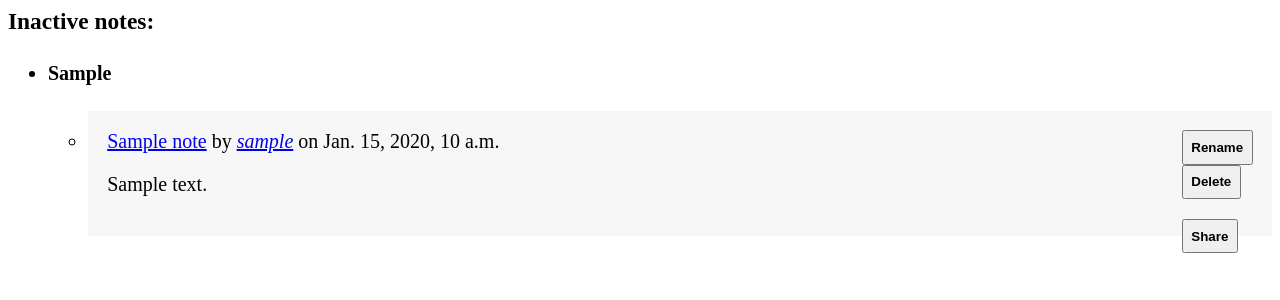
After one commit to damian234527/FinalProject, a Django app: page /notes/inactive/ in a window 1280 px wide. The commit adds this page. Shown: the top 300 px of the page. Run offline with Django 4.2, Linux system fonts and the light colour scheme; a user stored in the database is signed in; tables that the repository leaves empty hold one stand-in row (values such as "Sample post"); some libraries are stand-ins or nearby versions.

Commit message:
Prace nad notatkami, modele, listy, formularze, większość widoków

```diff
--- a/notes/models.py
+++ b/notes/models.py
@@ -1,15 +1,29 @@
 from django.db import models
 from authentication.models import Student
-from timetable.models import Course
+from timetable.models import Course, Timetable
+import uuid
+from django.db.models.signals import post_save
+from django.dispatch import receiver
+
 
 class Note(models.Model):
+    name = models.CharField(max_length=100)
     content = models.TextField()
     author = models.ForeignKey(Student, null=True, on_delete=models.SET_NULL)
     course = models.ForeignKey(Course, null=True, on_delete=models.SET_NULL)
+    timetable = models.ForeignKey(Timetable, null=True, on_delete=models.SET_NULL)
     date_created = models.DateTimeField(auto_now_add=True)
     date_modified = models.DateTimeField(auto_now=True)
     is_active = models.BooleanField(default=True)
+    share_link = models.UUIDField(default=uuid.uuid4, editable=False, unique=True)
 
 class Note_assignment(models.Model):
-    student = models.ForeignKey(Student, on_delete=models.CASCADE)
+    student = models.ForeignKey(Student, on_delete=models.CASCADE, null=True)
     note = models.ForeignKey(Note, on_delete=models.CASCADE)
+
+@receiver(post_save, sender=Note)
+def assign_note_to_assignment(sender, instance, created, **kwargs):
+    if created:
+        student = instance.author
+        note_assignment = Note_assignment.objects.create(student=student, note=instance)
+post_save.connect(assign_note_to_assignment, sender=Note)
--- /dev/null
+++ b/notes/templates/notes/notes_list_inactive.html
@@ -0,0 +1,57 @@
+{% load static %}
+<link rel="stylesheet" type="text/css" href="{% static 'style.css' %}">
+<h3>Inactive notes:</h3>
+{% if notes_by_course %}
+<ul class="notes-list">
+    {% for key, notes in notes_by_course.items %}
+    <li><h4>{{ key }}</h4></li>
+    {% for note in notes %}
+    <ul>
+        <li class="note-item">
+            <a href="{% url 'notes:details' note.id %}">{{ note.name }}</a>
+            {% if note.author %}
+            by
+            <a href="{% url 'authentication:user_profile' note.author %}"><i> {{ note.author }}</i></a>
+            {% else %}
+            <i>by anonymous user</i>
+            {% endif %}
+            on {{note.date_created}}
+            <div class="btn-group" style="float: right;">
+                {% if request.user == note.author %}
+                <button type="submit" class="btn btn-primary btn-medium" hx-get="{% url 'notes:rename_note' note.id %}" hx-target="#dialog">
+                    <strong class="btn-medium-text">
+                        Rename
+                    </strong>
+                </button>
+                <form action="{% url 'notes:delete_note' note.id %}" onsubmit="return confirm('Are you sure you want to delete the note? This action cannot be undone.')">
+                    <button type="submit" class="btn btn-primary btn-medium">
+                        <strong class="btn-medium-text">
+                            Delete
+                        </strong>
+                    </button>
+                </form>
+                {% else %}
+                <form action="{% url 'notes:remove_note' note.id %}" onsubmit="return confirm('Are you sure you want to remove the note? This action cannot be undone.')" >
+                    <button type="submit" class="btn btn-primary btn-medium">
+                        <strong class="btn-medium-text">
+                            Remove
+                        </strong>
+                    </button>
+                </form>
+                {% endif %}
+                <button type="submit" class="btn btn-primary btn-medium" hx-get="{% url 'notes:share_note' note.id %}" hx-target="#dialog">
+                    <strong class="btn-medium-text">
+                        Share
+                    </strong>
+                </button>
+            </div>
+            <p>{{note.content|truncatechars:50}}</p>
+        </li>
+    </ul>
+    {% endfor %}
+    {% endfor %}
+
+</ul>
+{% else %}
+<h3>Nothing here, you can add new notes using the 'add note' button.</h3>
+{% endif %}
--- a/notes/urls.py
+++ b/notes/urls.py
@@ -3,5 +3,16 @@ from . import views
 
 app_name = "notes"
 urlpatterns = [
-    # path("", index, name="page"),
+    path("", views.main, name="main"),
+    path("<int:note_id>", views.details, name="details"),
+    path("private/", views.user_notes, name="user_list"),
+    path("public/", views.public_notes, name="public_list"),
+    path("inactive/", views.inactive_notes, name="inactive_list"),
+    path("add/", views.add_note, name="add_note"),
+    path("<int:note_id>/edit/", views.edit_note, name="edit_note"),
+    path("<int:note_id>/delete/", views.delete_note, name="delete_note"),
+    path("<int:note_id>/remove/", views.remove_note, name="remove_note"),
+    path("<int:note_id>/share/", views.share_note, name="share_note"),
+    path("assign/", views.assign_note, name="assign_note"),
+
 ]
--- a/notes/views.py
+++ b/notes/views.py
@@ -1,4 +1,113 @@
-from django.shortcuts import render
+from django.shortcuts import render, get_object_or_404, redirect
+from .forms import NoteForm, AddExistingNoteForm
+from .models import Note, Note_assignment
+from django.http import HttpResponse
+from django.contrib import messages
+from timetable.models import Course
+from django.db.models import Q
 
-def index(request):
+def sort_by_course(assigned_notes):
+    courses_ids = assigned_notes.values_list("course_id", flat=True).distinct()
+    courses = Course.objects.filter(id__in=courses_ids).order_by("course_name")
+    notes_by_course = {}
+    for course in courses:
+        notes_for_course = assigned_notes.filter(course_id=course.id)
+        notes_for_course = notes_for_course.order_by('timetable')
+        notes_by_course[course] = notes_for_course
+        return notes_by_course
+
+def user_notes(request):
+    if request.user.is_authenticated:
+        assigned_notes = Note_assignment.objects.filter(student_id=request.user.id)
+        user_notes = Note.objects.filter(Q(id__in=assigned_notes.values("note_id")) & Q(is_active=True))
+        notes_by_course = sort_by_course(user_notes)
+        print(notes_by_course)
+        return render(request, "notes/notes_list_private.html", {"notes_by_course": notes_by_course})
+
+def public_notes(request):
+    not_assigned_notes = Note_assignment.objects.filter(student_id=None)
+    public_notes = Note.objects.filter(Q(id__in=not_assigned_notes.values("note_id")) & Q(is_active=True))
+    notes_by_course = sort_by_course(public_notes)
+    return render(request, "notes/notes_list_public.html", {"notes_by_course": notes_by_course})
+
+def inactive_notes(request):
+    not_active_notes = Note_assignment.objects.filter(Q(student_id=request.user.id) | Q(student_id=None))
+    inactive_notes = Note.objects.filter(Q(id__in=not_active_notes.values("note_id")) & Q(is_active=True))
+    notes_by_course = sort_by_course(inactive_notes)
+    return render(request, "notes/notes_list_inactive.html", {"notes_by_course": notes_by_course})
+
+def details(request, note_id):
+    return render(request, "notes/details.html")
+
+def main(request):
+    return render(request, "notes/notes.html")
+
+def add_note(request):
+    user = request.user if request.user.is_authenticated else None
+    if request.method == "POST":
+        new_note_form = NoteForm(user, request.POST)
+        if new_note_form.is_valid():
+            new_note_form.save()
+            return HttpResponse(status=204, headers={'HX-Trigger': 'note_changed'})
+    else:
+        new_note_form = NoteForm(user)
+        return render(request, "notes/add_note.html", {"new_note_form": new_note_form})
+def edit_note(request, note_id):
+    current_note = get_object_or_404(Note, pk=note_id)
+    if request.method == "POST":
+        edit_note_form = NoteForm(request.POST, instance=current_note)
+        if edit_note_form.is_valid():
+            edit_note_form.save()
+            return HttpResponse(status=204, headers={'HX-Trigger': 'note_changed'})
+    else:
+        edit_note_form = NoteForm(instance=current_note)
+        return render(request, "notes/add_note.html", {"edit_note_form": edit_note_form})
+
+def share_note(request, note_id):
+    note = Note.objects.get(pk=note_id)
+    share_link = note.share_link
+    author = note.author
+    return render(request, "notes/share_note.html",
+                  {"share_link": share_link, "author": author, "note_id": note_id})
+
+def delete_note(request, note_id):
+    try:
+        note = get_object_or_404(Note, pk = note_id)
+        note.delete()
+        return HttpResponse(status=204, headers={'HX-Trigger': 'note_changed'})
+    except Exception as e:
+        messages.error(request, "Something went wrong when deleting note: ", e)
+
+def remove_note(request, note_id):
+    try:
+        note = get_object_or_404(Note, pk = note_id)
+        note.delete()
+        return HttpResponse(status=204, headers={'HX-Trigger': 'note_changed'})
+    except Exception as e:
+        messages.error(request, "Something went wrong when deleting note: ", e)
+
+def assign_note(request):
+    user = request.user if request.user.is_authenticated else None
+    if user:
+        if request.method == "POST":
+            add_note_form = AddExistingNoteForm(request.POST)
+            if add_note_form.is_valid():
+                entered_link = add_note_form.cleaned_data["note_link"]
+                note = get_object_or_404(Note, share_link=entered_link)
+                try:
+                    Note_assignment.objects.create(note=note, student=user)
+                except:
+                    if Note_assignment.objects.filter(note=note, student=user).exists():
+                        messages.warning(request, "Given note already added")
+                    else:
+                        messages.error(request, "Something went wrong")
+                messages.success(request, "Timetable added successfully")
+                return HttpResponse(status=204)
+        else:
+            add_note_form = AddExistingNoteForm()
+        return render(request, "notes/add_existing_note.html", {"add_note_form": add_note_form})
+
+def change_status(request, note_id):
+    note = Note.object.get_or_404(pk=note_id)
+    note.is_active = not note.is_active
     return 1
--- a/static/style.css
+++ b/static/style.css
@@ -85,3 +85,25 @@ input[type=button], input[type=submit], input[type=reset] {
 .btn-medium-text{
         font-size: .5 vw;
 }
+
+.note-section {
+    margin-top: 5rem;
+}
+
+.note-subsection {
+    margin-top: 1.5rem;
+}
+
+.note-list {
+    list-style-type: none;
+    margin-top: 1rem;
+}
+.note-item {
+    padding: 1.5vw;
+    margin-bottom: .1rem;
+    margin-top: 0;
+    background-color: #f7f7f7;
+}
+.note-item:hover {
+    background-color: #e0e0e0;
+}
--- a/templates/base_template.html
+++ b/templates/base_template.html
@@ -25,6 +25,9 @@
                     </li>
                     <li class="nav-item">
                         <a class="nav-link link-light nav-text" href="{% url 'timetable:main' %}">Timetables</a>
+                    </li>
+                    <li class="nav-item">
+                        <a class="nav-link link-light nav-text" href="{% url 'notes:main' %}">Notes</a>
                     </li>
                     {% if user.is_authenticated %}
                     <li class="nav-item">
--- a/timetable/views.py
+++ b/timetable/views.py
@@ -253,7 +253,7 @@ def user_timetables(request):
 def public_timetables(request):
     not_assigned_timetables = Timetable_assignment.objects.filter(student_id=None)
     public_timetables = Timetable.objects.filter(id__in=not_assigned_timetables.values("timetable_id"))
-    if public_timetables: return render(request, "timetable/timetable_list_public.html", {"public_timetables": public_timetables})
+    return render(request, "timetable/timetable_list_public.html", {"public_timetables": public_timetables})
 
 def get_available_timetables(request):
     #if request.user.is_authenticated:
@@ -467,7 +467,8 @@ def publish_timetable(request, timetable_id):
         messages.error(request, "Something went wrong when publishing timetable", e)
         return redirect("timetable:main")
     messages.success(request, "Timetable published")
-    return redirect("timetable:main")
+    return HttpResponse(status=204, headers={'HX-Trigger': 'timetable_changed'})
+    #return redirect("timetable:main")
 
 def add_existing_timetable(request):
     user = request.user if request.user.is_authenticated else None
```
Also changed, not shown: notes/forms.py (added, +29 -0 lines), notes/templates/notes/add_existing_note.html (added, +26 -0 lines), notes/templates/notes/add_note.html (added, +26 -0 lines), notes/templates/notes/edit_activity.html (added, +25 -0 lines), notes/templates/notes/notes.html (added, +37 -0 lines), notes/templates/notes/notes_list_private.html (added, +57 -0 lines), notes/templates/notes/notes_list_public.html (added, +57 -0 lines), notes/templates/notes/rename_timetable.html (added, +25 -0 lines), notes/templates/notes/share_timetable.html (renamed from timetable/templates/timetable/edit_activity.html, +8 -5 lines), notes/migrations/0001_initial.py (added), notes/migrations/0002_alter_note_assignment_student.py (added), timetable/migrations/0010_alter_course_course_initials.py (added).
